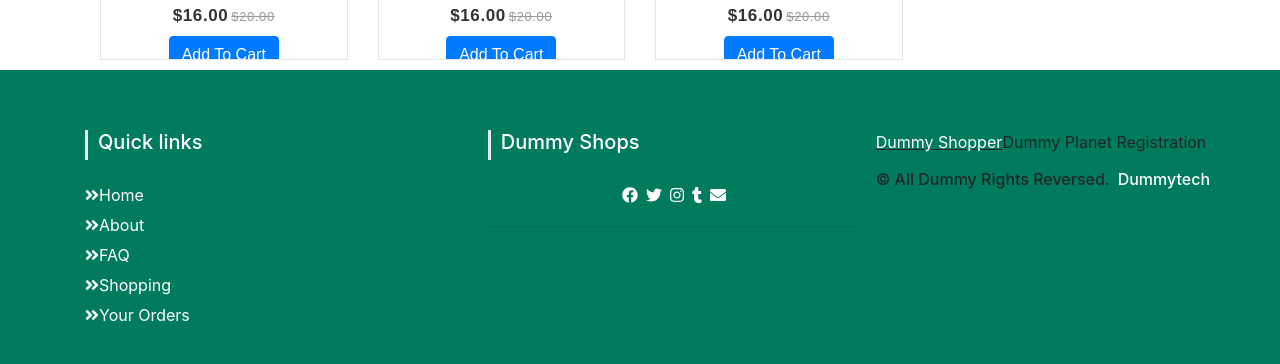
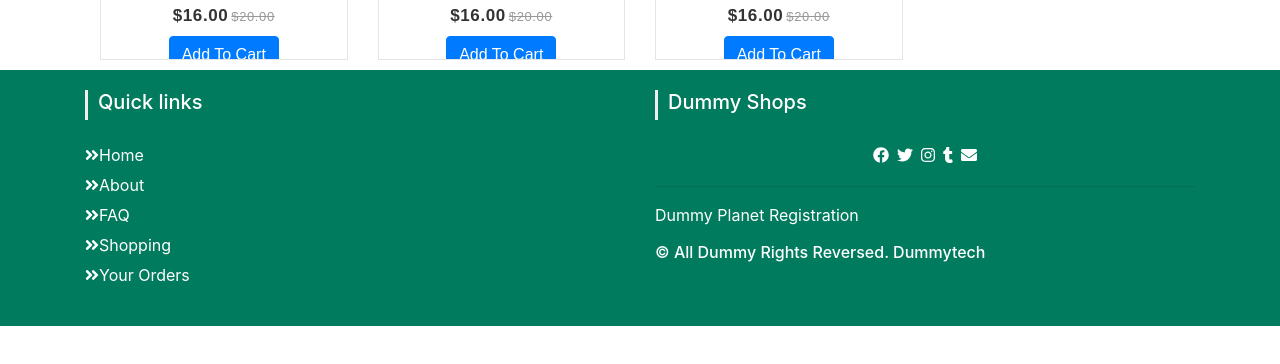
Before and after one commit to Kuldeep-Kumar-Sharma/typescript-react-e-commerce-website, a React (Create React App) app: page /login in a window 1280 px wide. Shown: the part 814-1178 px from the top of the page. After the commit the page ends 1140 px from the top, so only its background shows below. Built offline with nearby package versions, Linux system fonts and the light colour scheme.

Commit message:
updated the footer style

```diff
--- a/src/components/containers/Layout/Footer/Footer.css
+++ /dev/null
@@ -1,75 +0,0 @@
-/* Footer */
-@import url("https://maxcdn.bootstrapcdn.com/font-awesome/4.7.0/css/font-awesome.min.css");
-section {
-  padding: 60px 0;
-}
-
-section .section-title {
-  text-align: center;
-  color: #007b5e;
-  margin-bottom: 50px;
-  text-transform: uppercase;
-}
-#footer {
-  background: #007b5e !important;
-}
-#footer h5 {
-  padding-left: 10px;
-  border-left: 3px solid #eeeeee;
-  padding-bottom: 6px;
-  margin-bottom: 20px;
-  color: #ffffff;
-}
-#footer a {
-  color: #ffffff;
-  text-decoration: none !important;
-  background-color: transparent;
-  -webkit-text-decoration-skip: objects;
-}
-#footer ul.social li {
-  padding: 3px 0;
-}
-#footer ul.social li a i {
-  margin-right: 5px;
-  font-size: 25px;
-  -webkit-transition: 0.5s all ease;
-  -moz-transition: 0.5s all ease;
-  transition: 0.5s all ease;
-}
-#footer ul.social li:hover a i {
-  font-size: 30px;
-  margin-top: -10px;
-}
-#footer ul.social li a,
-#footer ul.quick-links li a {
-  color: #ffffff;
-}
-#footer ul.social li a:hover {
-  color: #eeeeee;
-}
-#footer ul.quick-links li {
-  padding: 3px 0;
-  -webkit-transition: 0.5s all ease;
-  -moz-transition: 0.5s all ease;
-  transition: 0.5s all ease;
-}
-#footer ul.quick-links li:hover {
-  padding: 3px 0;
-  margin-left: 5px;
-  font-weight: 700;
-}
-#footer ul.quick-links li a i {
-  margin-right: 5px;
-}
-#footer ul.quick-links li:hover a i {
-  font-weight: 700;
-}
-
-@media (max-width: 767px) {
-  #footer h5 {
-    padding-left: 0;
-    border-left: transparent;
-    padding-bottom: 0px;
-    margin-bottom: 10px;
-  }
-}
--- /dev/null
+++ b/src/components/containers/Layout/Footer/Footer.style.ts
@@ -0,0 +1,71 @@
+/* Footer */
+import styled from "styled-components";
+
+export const Wrapper = styled.div`
+  padding: 20px;
+  .section-title {
+    text-align: center;
+    color: #007b5e;
+    margin-bottom: 50px;
+    text-transform: uppercase;
+  }
+  background: #007b5e !important;
+  h5 {
+    padding-left: 10px;
+    border-left: 3px solid #eeeeee;
+    padding-bottom: 6px;
+    margin-bottom: 20px;
+    color: #ffffff;
+  }
+  color: #ffffff;
+  text-decoration: none !important;
+  background-color: transparent;
+  -webkit-text-decoration-skip: objects;
+  ul.social li {
+    padding: 3px 0;
+  }
+  ul.social li a i {
+    margin-right: 5px;
+    font-size: 25px;
+    -webkit-transition: 0.5s all ease;
+    -moz-transition: 0.5s all ease;
+    transition: 0.5s all ease;
+  }
+  ul.social li:hover a i {
+    font-size: 30px;
+    margin-top: -10px;
+  }
+  ul.social li a,
+  ul.quick-links li a {
+    color: #ffffff;
+  }
+  ul.social li a:hover {
+    color: #eeeeee;
+  }
+  ul.quick-links li {
+    padding: 3px 0;
+    -webkit-transition: 0.5s all ease;
+    -moz-transition: 0.5s all ease;
+    transition: 0.5s all ease;
+  }
+  ul.quick-links li:hover {
+    padding: 3px 0;
+    margin-left: 5px;
+    font-weight: 700;
+  }
+  ul.quick-links li a i {
+    margin-right: 5px;
+  }
+  ul.quick-links li:hover a i {
+    font-weight: 700;
+  }
+
+  @media (max-width: 767px) {
+    h5 {
+      padding-left: 0;
+      border-left: transparent;
+      padding-bottom: 0px;
+      margin-bottom: 10px;
+    }
+  }
+`;
--- a/src/components/containers/Layout/Footer/Footer.tsx
+++ b/src/components/containers/Layout/Footer/Footer.tsx
@@ -1,6 +1,6 @@
 import React from "react";
 import { FontAwesomeIcon } from "@fortawesome/react-fontawesome";
-import { Row, Col } from "react-bootstrap";
+import { Row, Col, Container } from "react-bootstrap";
 import {
   faAngleDoubleRight,
   faEnvelope,
@@ -11,21 +11,19 @@ import {
   faInstagram,
   faTumblr,
 } from "@fortawesome/free-brands-svg-icons";
-import "./Footer.css";
+import { Wrapper } from "./Footer.style";
 
 const Footer: React.FC = () => {
   return (
-    <section id="footer">
-      <div className="container">
-        <Row className="text-center text-xs-center text-sm-left text-md-left">
+    <Wrapper>
+      <Container>
+        <Row>
           <Col>
             <h5>Quick links</h5>
             <ul className="list-unstyled quick-links">
               <li>
-                <a href="./">
-                  <FontAwesomeIcon icon={faAngleDoubleRight} />
-                  Home
-                </a>
+                <FontAwesomeIcon icon={faAngleDoubleRight} />
+                Home
               </li>
               <li>
                 <a href="./">
@@ -53,7 +51,6 @@ const Footer: React.FC = () => {
               </li>
             </ul>
           </Col>
-          {/* <div className="col-xs-12 col-sm-4 col-md-4"> */}
           <Col>
             <h5>Dummy Shops</h5>
             {/* <div className="col-xs-12 col-sm-12 col-md-12 mt-2 mt-sm-5"> */}
@@ -87,27 +84,13 @@ const Footer: React.FC = () => {
               </ul>
             </Col>
             <hr />
+
+            <p>Dummy Planet Registration</p>
+            <p className="h6">© All Dummy Rights Reversed. Dummytech</p>
           </Col>
-          <Row>
-            {/* <div className="col-xs-12 col-sm-12 col-md-12 mt-2 mt-sm-2 text-center text-white"> */}
-            <Col>
-              <p>
-                <u>
-                  <a href="./">Dummy Shopper</a>
-                </u>
-                Dummy Planet Registration
-              </p>
-              <p className="h6">
-                © All Dummy Rights Reversed.
-                <a className="text-green ml-2" href="./">
-                  Dummytech
-                </a>
-              </p>
-            </Col>
-          </Row>
         </Row>
-      </div>
-    </section>
+      </Container>
+    </Wrapper>
   );
 };
 
--- /dev/null
+++ b/src/components/containers/Layout/Header/Header.style.ts
@@ -0,0 +1,19 @@
+import styled from "styled-components";
+
+export const Wrapper = styled.div`
+  .background-header {
+    background: #d3cce3; /* fallback for old browsers */
+    background: -webkit-linear-gradient(
+      to top,
+      #e9e4f0,
+      #d3cce3
+    ); /* Chrome 10-25, Safari 5.1-6 */
+    background: linear-gradient(
+      to top,
+      #e9e4f0,
+      #d3cce3
+    ); /* W3C, IE 10+/ Edge, Firefox 16+, Chrome 26+, Opera 12+, Safari 7+ */
+
+    boxshadow: "0 0 6px 0 rgba(0, 0, 0, 0.3)";
+  }
+`;
--- a/src/components/containers/Layout/Header/Header.tsx
+++ b/src/components/containers/Layout/Header/Header.tsx
@@ -3,7 +3,6 @@ import {
   Container,
   Navbar,
   Nav,
-  // NavDropdown,
   Form,
   Button,
   FormControl,
@@ -12,22 +11,17 @@ import {
 import { FontAwesomeIcon } from "@fortawesome/react-fontawesome";
 import { faStore, faShoppingCart } from "@fortawesome/free-solid-svg-icons";
 import Link from "../../../Utility/Link/Link";
-
-//for small styles
-const navBarStyles = {
-  backgroundColor: "#007b5e",
-  boxShadow: "0 0 6px 0 rgba(0, 0, 0, 0.3)",
-};
+import { Wrapper } from "./Header.style";
 
 const Header: React.FC = () => {
   return (
-    <div>
+    <Wrapper>
       <Navbar
         bg="light"
         variant="light"
         expand="lg"
         sticky="top"
-        style={navBarStyles}
+        className="background-header"
       >
         <Container>
           <Navbar.Toggle aria-controls="basic-navbar-nav" />
@@ -70,7 +64,7 @@ const Header: React.FC = () => {
           <nav className="nav nav-underline"></nav>
         </Container>
       </div>
-    </div>
+    </Wrapper>
   );
 };
 
```
